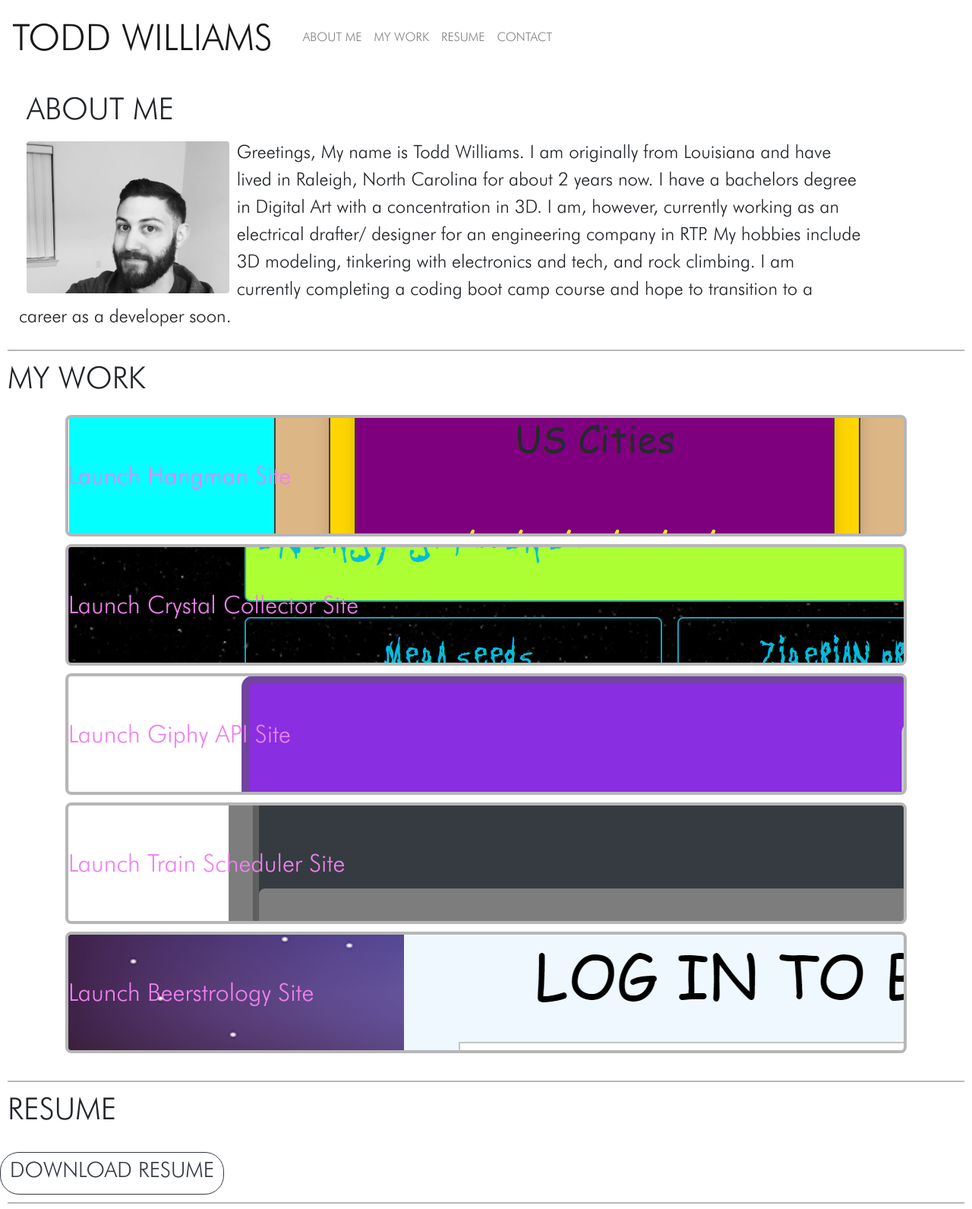
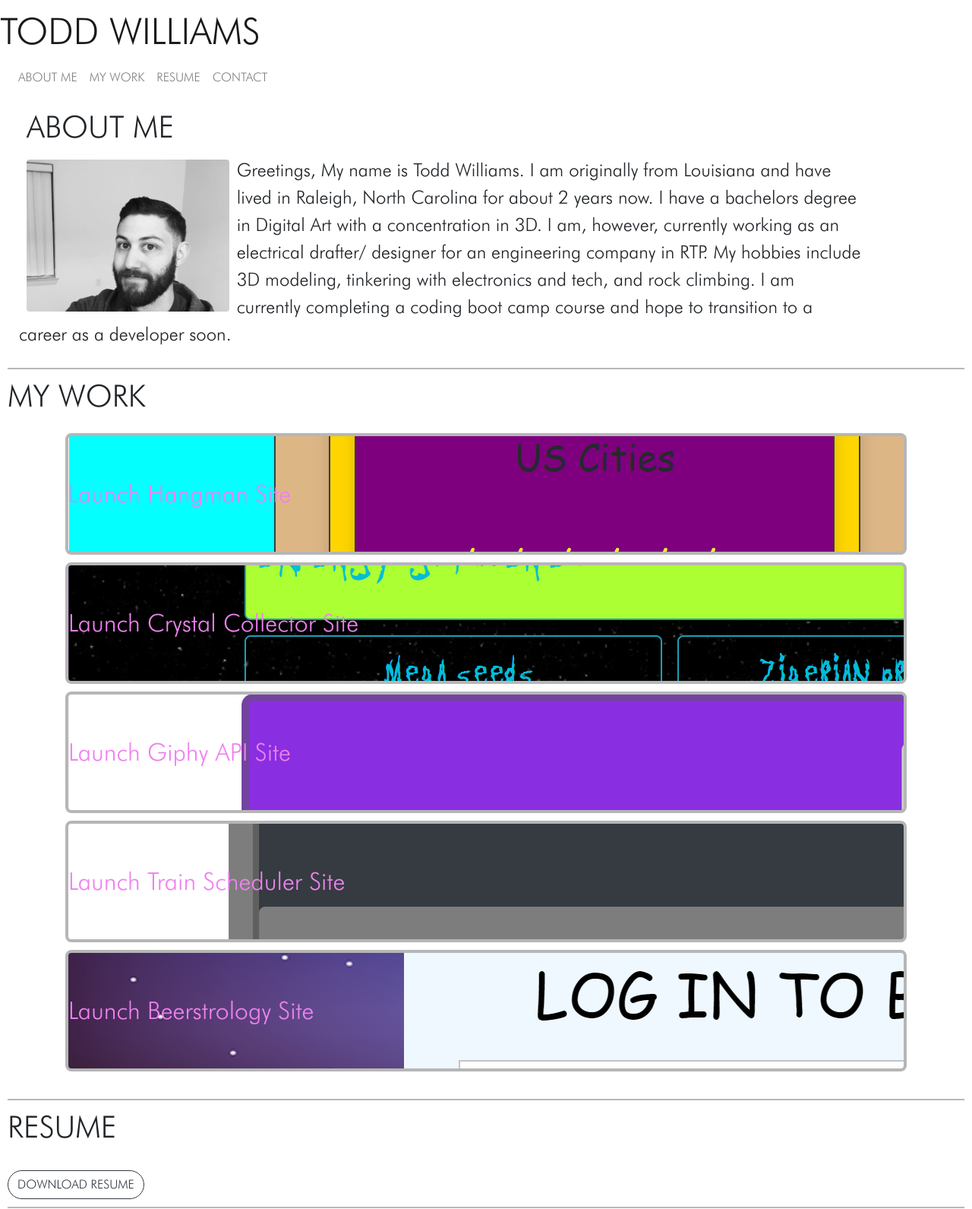
Before and after one commit to IamMonkie/portfolio, a plain HTML site: page index.html in a window 1280 px wide. Shown: the top 1591 px of the page at 76% size. Drawn offline with nearby package versions, Linux system fonts and the light colour scheme.

Commit message:
general fixes

```diff
--- a/assets/css/style.css
+++ b/assets/css/style.css
@@ -132,3 +132,7 @@ a:hover {
 .btn {
   border-radius: 25px;
 }
+
+#resumeButton {
+  margin: 10px;
+}
--- a/index.html
+++ b/index.html
@@ -28,17 +28,19 @@
     <!-- CSS -->
     <link rel="stylesheet" href="assets/css/style.css" />
   </head>
+  <!-- ------------------------------------------------------------------------------------------------------------------------------------------------------------------ -->
+
   <body>
     <!-- navigation bar -->
     <nav
-      class="container-fluid-nav navbar navbar-default navbar-fixed-top navbar-expand-lg navbar-light bg-white"
+      class="container-fluid-nav navbar-fixed-top navbar-expand-lg navbar-light bg-white"
     >
       <button
         class="navbar-toggler"
         type="button"
         data-toggle="collapse"
-        data-target="#navbarTogglerDemo03"
-        aria-controls="navbarTogglerDemo03"
+        data-target="#navbarToggler"
+        aria-controls="navbarToggler"
         aria-expanded="false"
         aria-label="Toggle navigation"
       >
@@ -46,7 +48,7 @@
       </button>
       <a class="navbar-brand" href="#">TODD WILLIAMS</a>
 
-      <div class="collapse navbar-collapse" id="navbarTogglerDemo03">
+      <div class="collapse navbar-collapse" id="navbarToggler">
         <ul class="navbar-nav mr-auto mt-2 mt-lg-0 ">
           <li class="nav-item active">
             <a class="nav-link" href="#">
@@ -59,19 +61,7 @@
           <li class="nav-item">
             <a class="nav-link" href="#myWorkContainer">MY WORK</a>
           </li>
-          <!-- <li class="nav-item">
-            <a class="nav-link" class="text-center" href="#">HANGMAN GAME</a>
-          </li>
-          <li class="nav-item">
-            <a class="nav-link" href="#">CRYSTAL COLLECTOR GAME</a>
-          </li>
-          <li class="nav-item"><a class="nav-link" href="#">GIFY API</a></li>
-          <li class="nav-item">
-            <a class="nav-link" href="#">TRAIN SCHEDULER</a>
-          </li>
-          <li class="nav-item">
-            <a class="nav-link" href="#">BEERSTROLOGY GAME</a>
-          </li> -->
+
           <li class="nav-item">
             <a class="nav-link" href="#resumeContainer">RESUME</a>
           </li>
@@ -187,9 +177,14 @@
     <div id="resumeContainer">
       <h1>RESUME</h1>
       <br />
-        <a href="https://dl.dropboxusercontent.com/s/0khxr9tpkm3y6sr/resume_toddWilliams.pdf?dl=0" target="_blank">      <button type="button" class="btn btn-outline-dark btn-white">
-          <h3>DOWNLOAD RESUME</h3></button> </a>
-      </button>
+      <a
+        href="https://dl.dropboxusercontent.com/s/0khxr9tpkm3y6sr/resume_toddWilliams.pdf?dl=0"
+        target="_blank"
+        id="resumeButton"
+        ><button type="button" class="btn btn-outline-dark btn-white">
+          DOWNLOAD RESUME
+        </button>
+      </a>
     </div>
     <hr />
     <!-- Contact --------------------------------------------------------- -->
@@ -237,12 +232,14 @@
     <!-- Links --------------------------------------------------------- -->
     <div id="linksMainContainer">
       <h1>LINKS</h1>
-      <div class="container">
+      <div class="container" id="linksContainer">
         <div class="row">
           <div class="sm-column">
             <!-- Linkedin --------------------------------------------------------- -->
 
-            <a href="https://www.linkedin.com/in/todd-williams-20461121" target="_blank"
+            <a
+              href="https://www.linkedin.com/in/todd-williams-20461121"
+              target="_blank"
               ><img
                 src="assets/css/images/linkedin-icon.png"
                 alt="linkedin icon"
```
Also changed, not shown: assets/javascript/main.js (+9 -0 lines).
